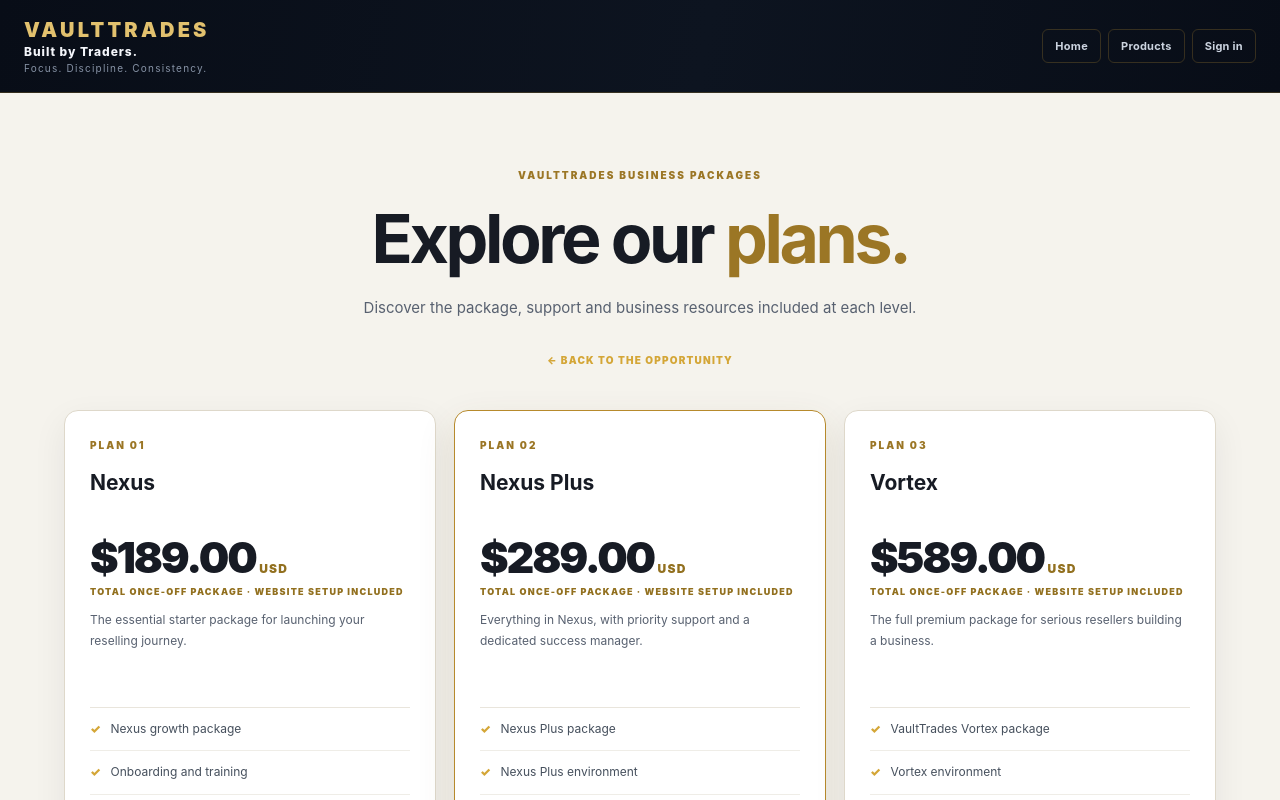
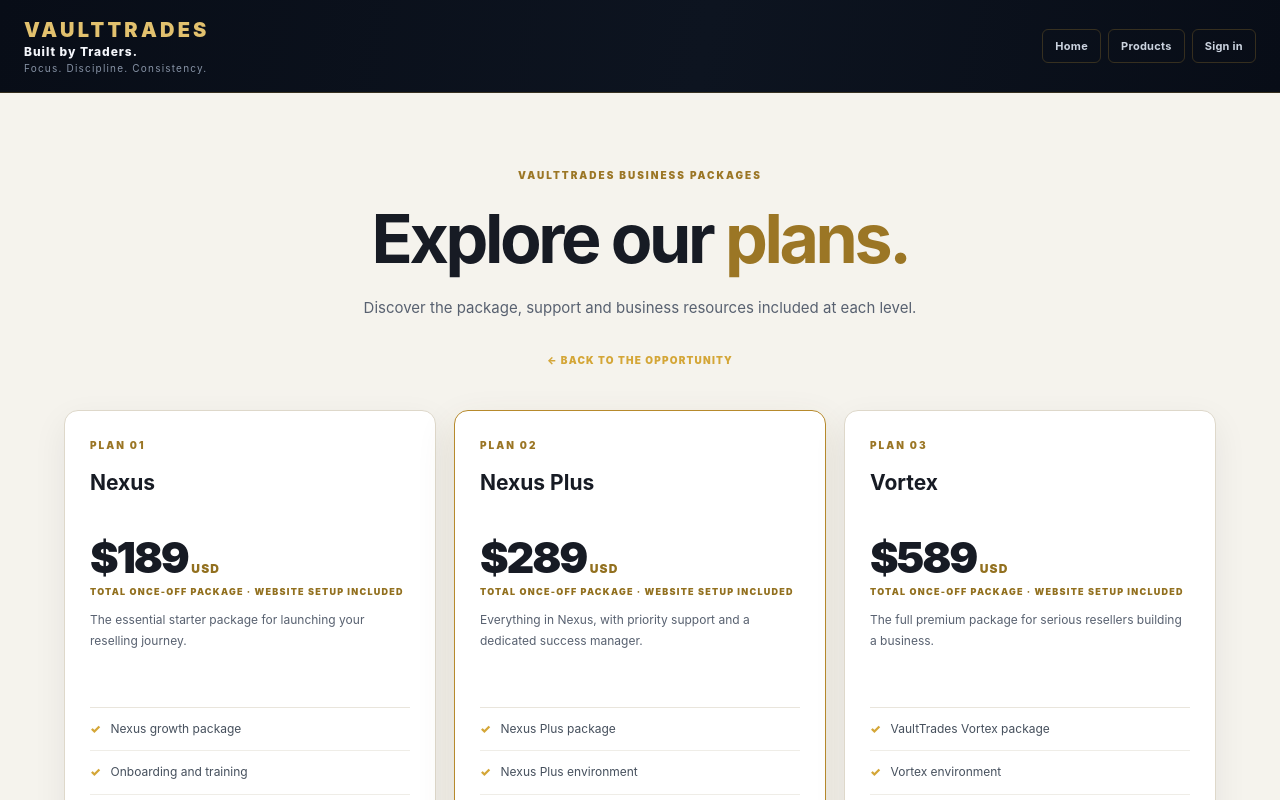
Before and after one commit to iyandatalks/vaulttrades, a Next.js app: page /plans in a window 1280 px wide. Shown: the top 800 px of the page. Built offline with nearby package versions, Linux system fonts and the light colour scheme; no server answers.

Commit message:
Display partner plan totals as whole dollar amounts

```diff
--- a/app/plans/page.tsx
+++ b/app/plans/page.tsx
@@ -53,7 +53,7 @@ const plans = [
   },
 ];
 
-const money = (amount: number) => "$" + amount.toFixed(2);
+const money = (amount: number) => "$" + amount.toLocaleString("en-US", { maximumFractionDigits: 0 });
 
 export default function PlansPage() {
   return (
```
